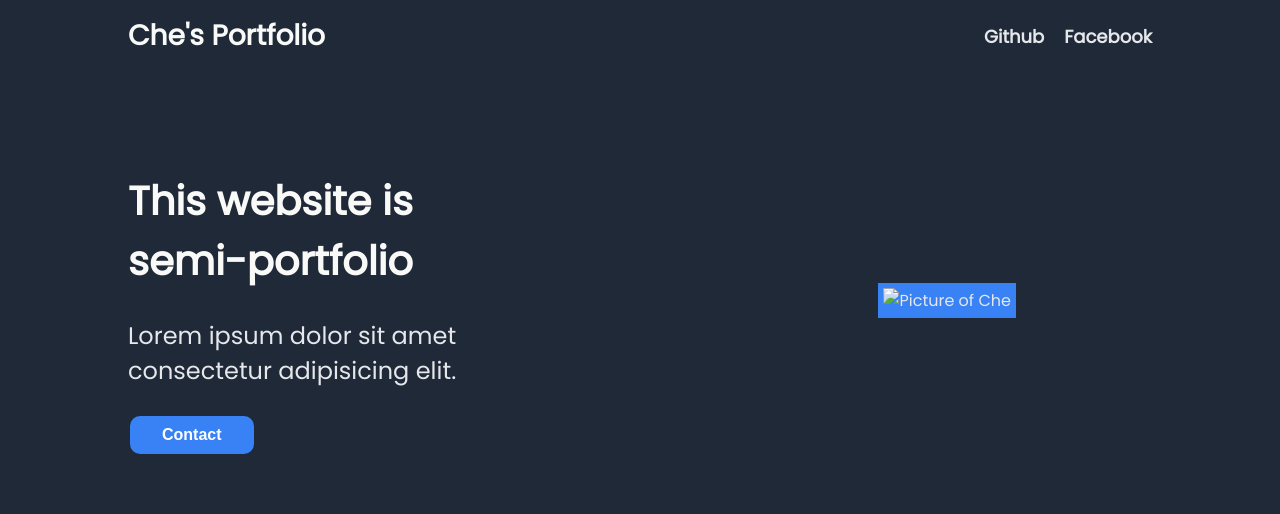
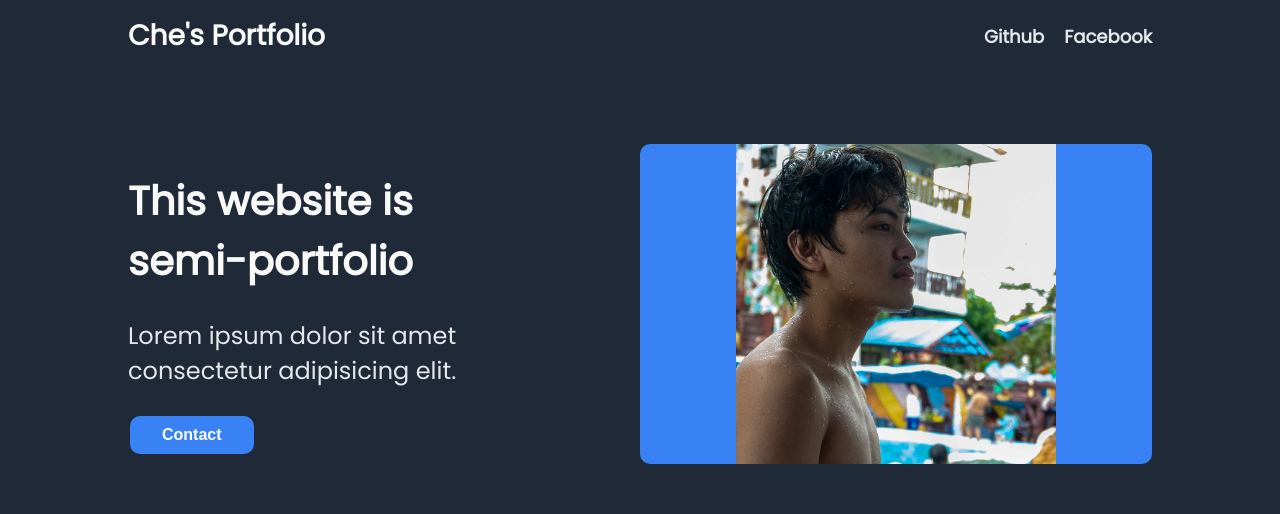
Before and after one commit to darkchinte/semi-portfolio, a plain HTML site: page index.html in a window 1280 px wide. Shown: the top 514 px of the page. Drawn offline with Linux system fonts and the light colour scheme.

Commit message:
Add profile picture in hero

```diff
--- a/index.html
+++ b/index.html
@@ -24,7 +24,7 @@
                 <button class="button">Contact</button>
             </div>
             <div class="right-hero">
-                <img src="" alt="Picture of Che">
+                <img src="images/timz.jpg" alt="Picture of Che">
             </div>
         </div>
     </div>
--- a/style.css
+++ b/style.css
@@ -78,16 +78,19 @@ header ul {
 }
 
 .right-hero {
-    width: 40%;
+    width: 50%;
     display: flex;
     justify-content: center;
     align-items: center;
+    object-fit: contain;
+    background-color: #3882f6;
+    border-radius: 10px;
 }
 
 .right-hero img {
     color: #E5E7EB;
     background-color: #3882f6;
-    border: 5px solid #3882f6 ;
+    height: 320px;
 }
 
 
```
Also changed, not shown: images/timz.jpg (added).
